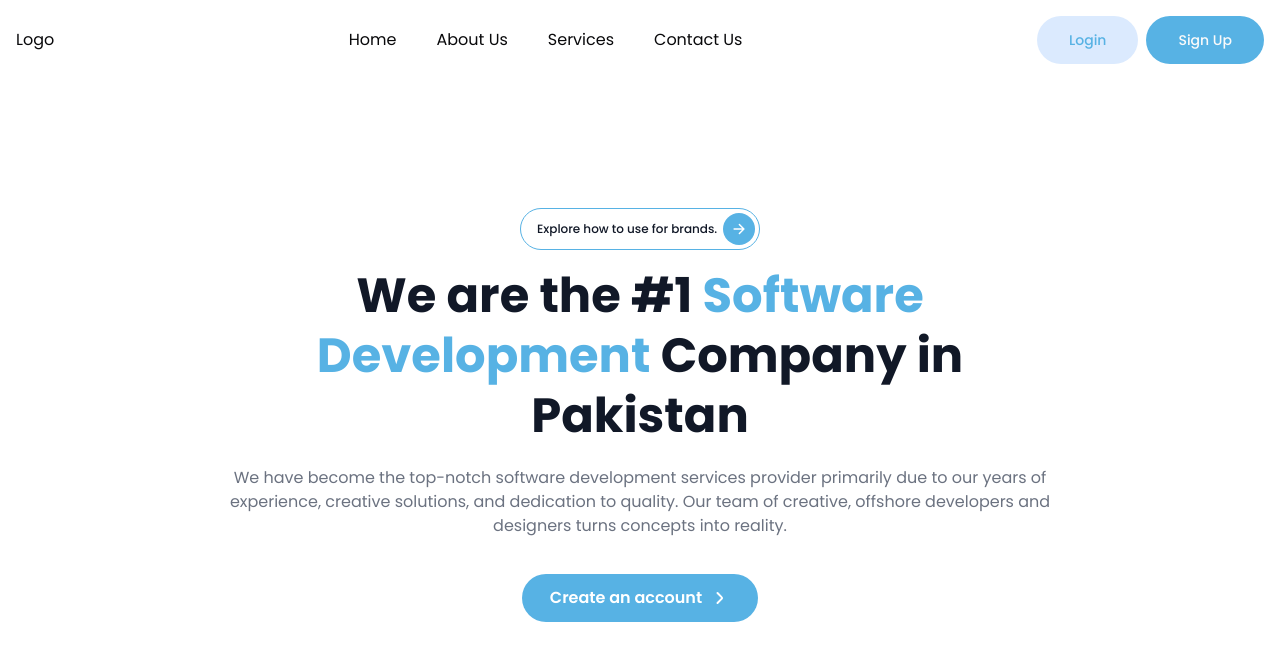
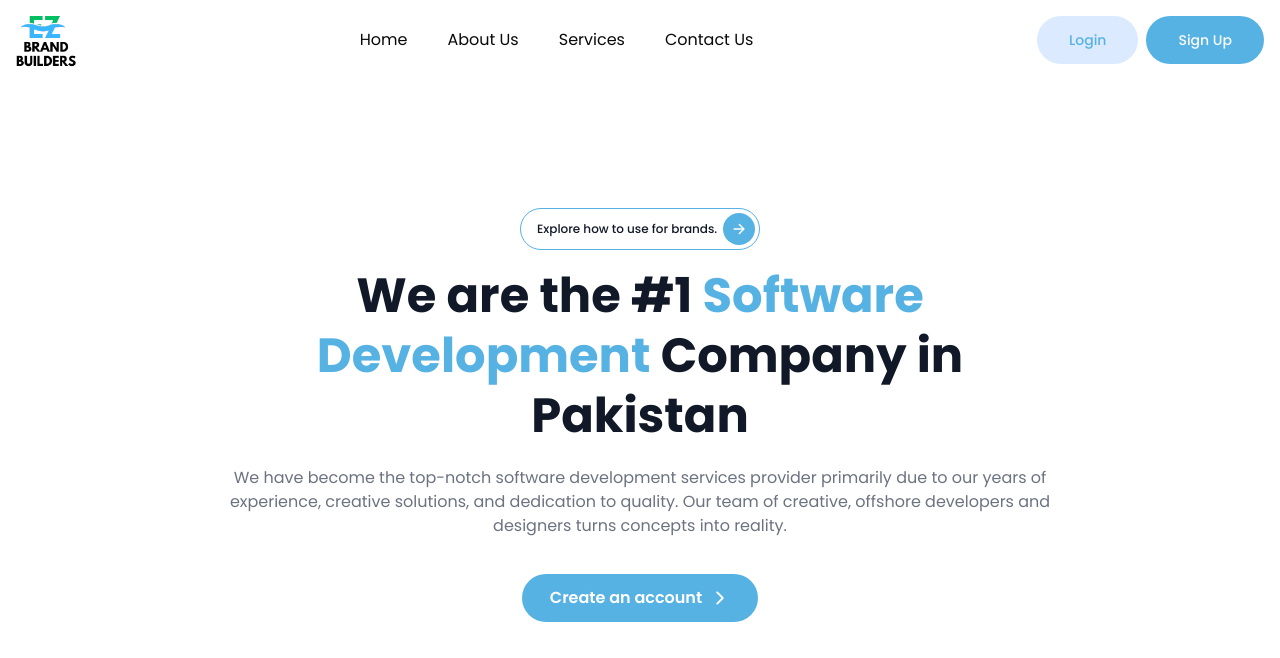
Before and after one commit to hax0-r/ez_brandbuilders, a Next.js app: page / in a window 1280 px wide. Shown: the top 658 px of the page. Built offline with nearby package versions, Linux system fonts and the light colour scheme.

Commit message:
first commit

```diff
--- a/src/app/Components/Global/Navbar.tsx
+++ b/src/app/Components/Global/Navbar.tsx
@@ -1,11 +1,17 @@
 import { Button } from "@/components/ui/button"
 import Link from "next/link"
+import logo from "../../../Assets/logo.png";
+import Image from "next/image";
+import { HiBars3BottomRight } from "react-icons/hi2";
+
 
 const Navbar = () => {
     return (
         <div className="">
             <div className="max-w-7xl w-full mx-auto h-20 p-4 flex items-center justify-between">
-                <Link href={"/"}>Logo</Link>
+                <Link href={"/"}>
+                    <Image src={logo} alt="logo" width={60} />
+                </Link>
                 <ul className="md:flex hidden items-center gap-10">
                     <li><Link className="transition-all duration-500 hover:text-primary" href={"/"}>Home</Link></li>
                     <li><Link className="transition-all duration-500 hover:text-primary" href={"/"}>About Us</Link></li>
@@ -16,6 +22,7 @@ const Navbar = () => {
                     <Button variant={"light"}>Login</Button>
                     <Button>Sign Up</Button>
                 </div>
+                <HiBars3BottomRight className="md:hidden text-3xl" />
             </div>
 
 
--- a/src/app/HomeLayout.tsx
+++ b/src/app/HomeLayout.tsx
@@ -11,15 +11,15 @@ interface HomeLayoutProps {
 
 export const HomeLayout: React.FC<HomeLayoutProps> = ({ children }) => {
     // Initialize Lenis
-    const lenis = new Lenis();
+    // const lenis = new Lenis();
 
-    // Use requestAnimationFrame to continuously update the scroll
-    function raf(time:any) {
-        lenis.raf(time);
-        requestAnimationFrame(raf);
-    }
+    // // Use requestAnimationFrame to continuously update the scroll
+    // function raf(time:any) {
+    //     lenis.raf(time);
+    //     requestAnimationFrame(raf);
+    // }
 
-    requestAnimationFrame(raf);
+    // requestAnimationFrame(raf);
     return (
         <div>
             <Navbar />
--- a/src/app/page.tsx
+++ b/src/app/page.tsx
@@ -1,22 +1,24 @@
+import Link from "next/link";
 import { HomeLayout } from "./HomeLayout";
 import { IoArrowForwardOutline } from "react-icons/io5";
+import { IoIosArrowForward } from "react-icons/io";
 
 export default function Home() {
   return (
     <div className="">
       <HomeLayout>
-        <section className="pt-8 lg:pt-32 bg-center bg-cover">
+        <section className="pt-16 lg:pt-32 bg-center bg-cover">
           <div className="mx-auto max-w-7xl px-4 sm:px-6 lg:px-8 relative text-center">
             <div className="border border-primary p-1 w-60 mx-auto rounded-full flex items-center justify-between mb-4">
               <span className="font-inter text-xs font-medium text-gray-900 ml-3">
                 Explore how to use for brands.
               </span>
-              <a
-                href="javascript:;"
+              <Link
+                href="/"
                 className="w-8 h-8 rounded-full flex justify-center items-center bg-primary"
               >
                 <IoArrowForwardOutline className="text-white" />
-              </a>
+              </Link>
             </div>
             <h1 className="max-w-2xl !leading-tight mx-auto text-center font-manrope font-bold text-4xl text-gray-900 mb-5 md:text-5xl">
               We are the #1
@@ -25,35 +27,13 @@ export default function Home() {
             <p className="max-w-4xl mx-auto text-center text-base font-normal text-gray-500 mb-9">
               We have become the top-notch software development services provider primarily due to our years of experience, creative solutions, and dedication to quality. Our team of creative, offshore developers and designers turns concepts into reality.
             </p>
-            <a
-              href="javascript:;"
+            <Link
+              href="/"
               className="w-full md:w-auto md:mb-14 mb-6 inline-flex items-center justify-center py-3 px-7 text-base font-semibold text-center text-white rounded-full bg-primary shadow-xs hover:bg-indigo-700 transition-all duration-500"
             >
               Create an account
-              <svg
-                className="ml-2"
-                width={20}
-                height={20}
-                viewBox="0 0 20 20"
-                fill="none"
-                xmlns="http://www.w3.org/2000/svg"
-              >
-                <path
-                  d="M7.5 15L11.0858 11.4142C11.7525 10.7475 12.0858 10.4142 12.0858 10C12.0858 9.58579 11.7525 9.25245 11.0858 8.58579L7.5 5"
-                  stroke="white"
-                  strokeWidth={2}
-                  strokeLinecap="round"
-                  strokeLinejoin="round"
-                />
-              </svg>
-            </a>
-            <div className="flex justify-center">
-              <img
-                src="https://gossip-themes.com/knoragency/wp-content/uploads/2023/02/agency-banner-img.png"
-                alt="Dashboard image"
-                className="rounded-t-3xl h-auto object-cover"
-              />
-            </div>
+              <IoIosArrowForward className="text-xl ml-2" />
+            </Link>
           </div>
         </section>
 
```
Also changed, not shown: src/Assets/banner-img.png (added), src/Assets/logo.png (added).
